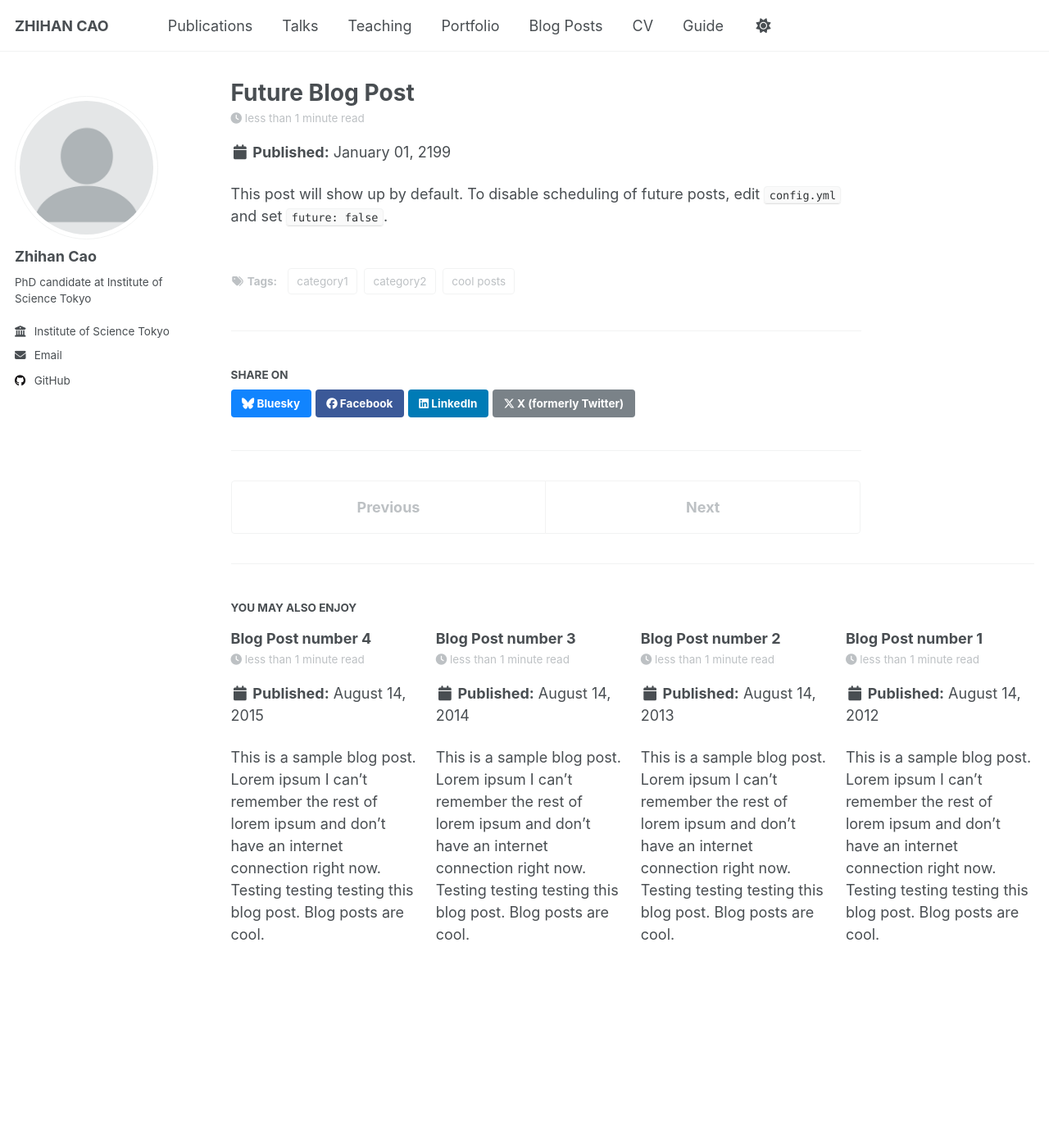
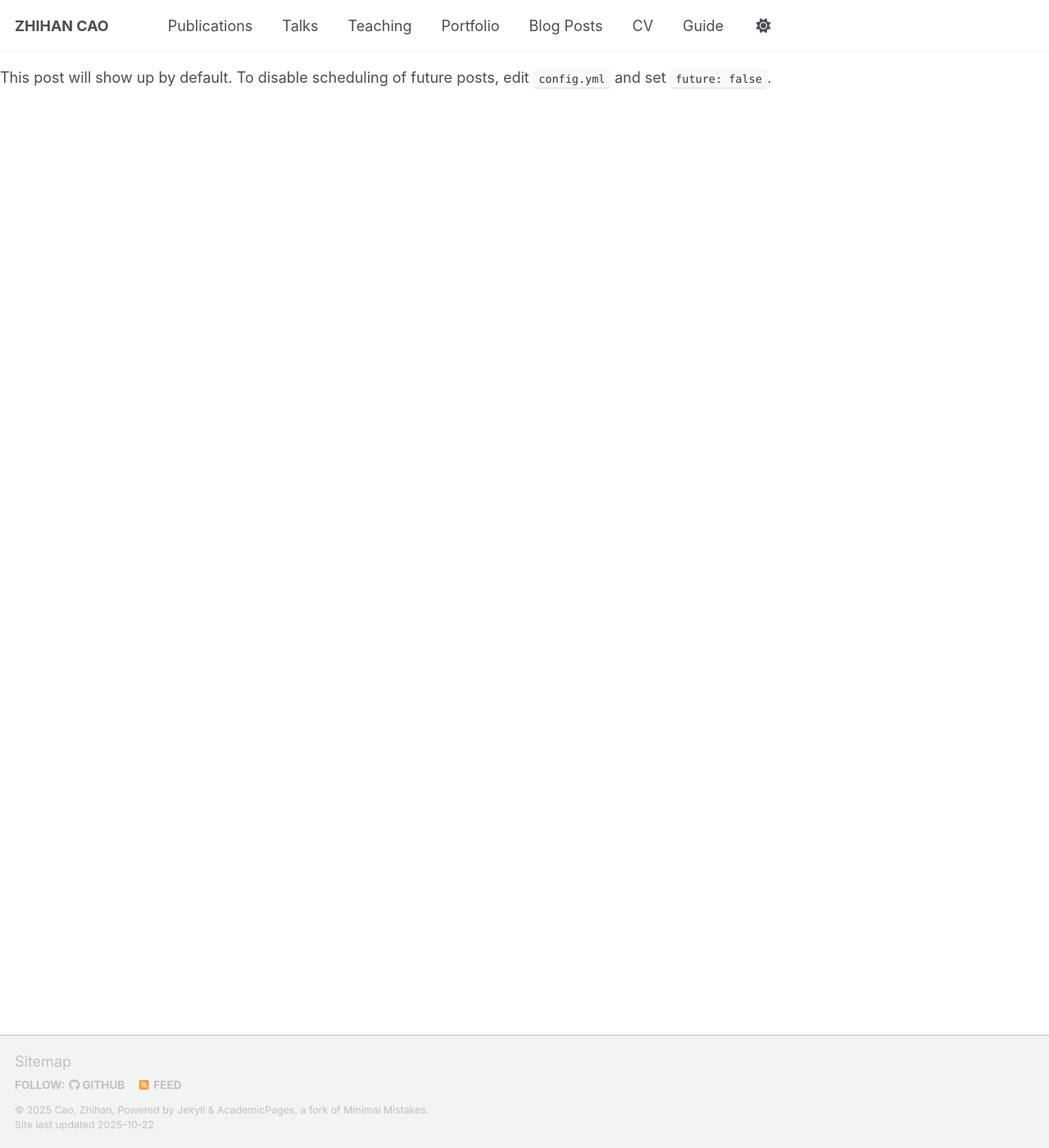
Before and after one commit to hancules/hancules.github.io, a Jekyll site: the page built from _posts/2199-01-01-future-post.md, in a window 1280 px wide and 1400 px high. Shown: the whole window at 82% size. Built offline with Jekyll 4.4.1, drawn with Linux system fonts in a browser that asks for light colours; our own code applies the rules of GitHub Pages for plain Markdown files; a script that is not in the unit is left out; part of the change alters nothing that is shown.

Commit message:
Update _config.yml

```diff
--- a/_config.yml
+++ b/_config.yml
@@ -234,24 +234,15 @@ collections:
 
 # These settings control how pages and collections are included in the site
 defaults:
-  # _posts
+  # _publications
   - scope:
       path: ""
-      type: posts
+      type: publications
     values:
       layout: single
       author_profile: true
-      read_time: true
+      share: true
       comments: true
-      share: true
-      related: true
-  # _pages
-  - scope:
-      path: ""
-      type: pages
-    values:
-      layout: single
-      author_profile: true
   # _teaching
   - scope:
       path: ""
@@ -261,32 +252,41 @@ defaults:
       author_profile: true
       share: true
       comments: true
-  # _publications
-  - scope:
-      path: ""
-      type: publications
-    values:
-      layout: single
-      author_profile: true
-      share: true
-      comments: true
   # _portfolio
-  - scope:
-      path: ""
-      type: portfolio
-    values:
-      layout: single
-      author_profile: true
-      share: true
-      comment: true
+  # - scope:
+  #     path: ""
+  #     type: portfolio
+  #   values:
+  #     layout: single
+  #     author_profile: true
+  #     share: true
+  #     comment: true
+  # _posts
+  # - scope:
+  #     path: ""
+  #     type: posts
+  #   values:
+  #     layout: single
+  #     author_profile: true
+  #     read_time: true
+  #     comments: true
+  #     share: true
+  #     related: true
+  # _pages
+  # - scope:
+  #     path: ""
+  #     type: pages
+  #   values:
+  #     layout: single
+  #     author_profile: true
   # _talks
-  - scope:
-      path: ""
-      type: talks
-    values:
-      layout: talk
-      author_profile: true
-      share: true
+  # - scope:
+  #     path: ""
+  #     type: talks
+  #   values:
+  #     layout: talk
+  #     author_profile: true
+  #     share: true
 
 
 # Sass/SCSS
```
